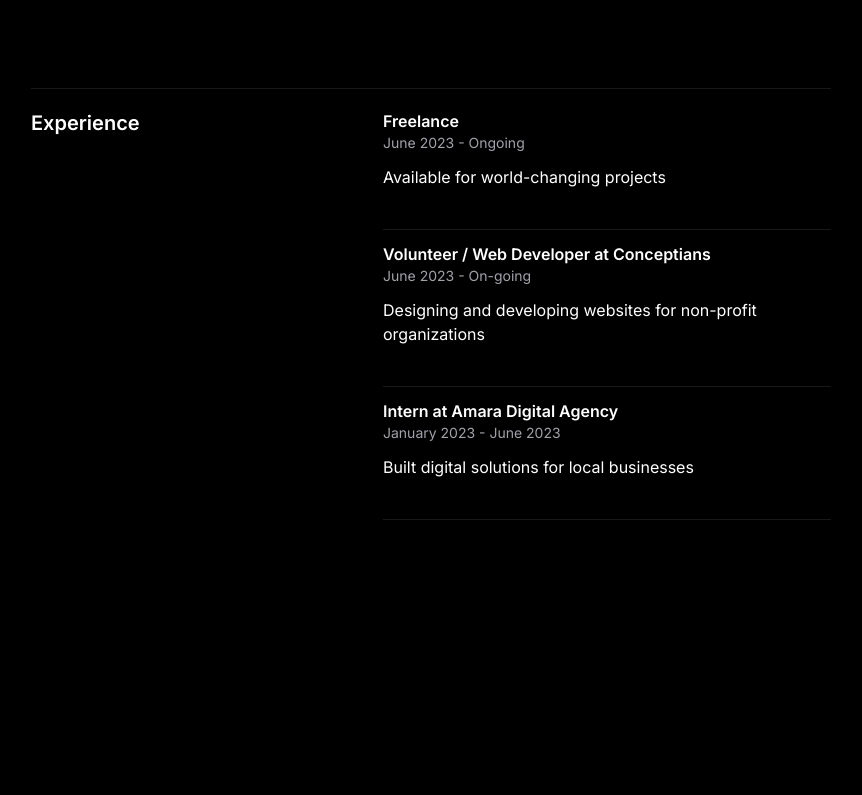
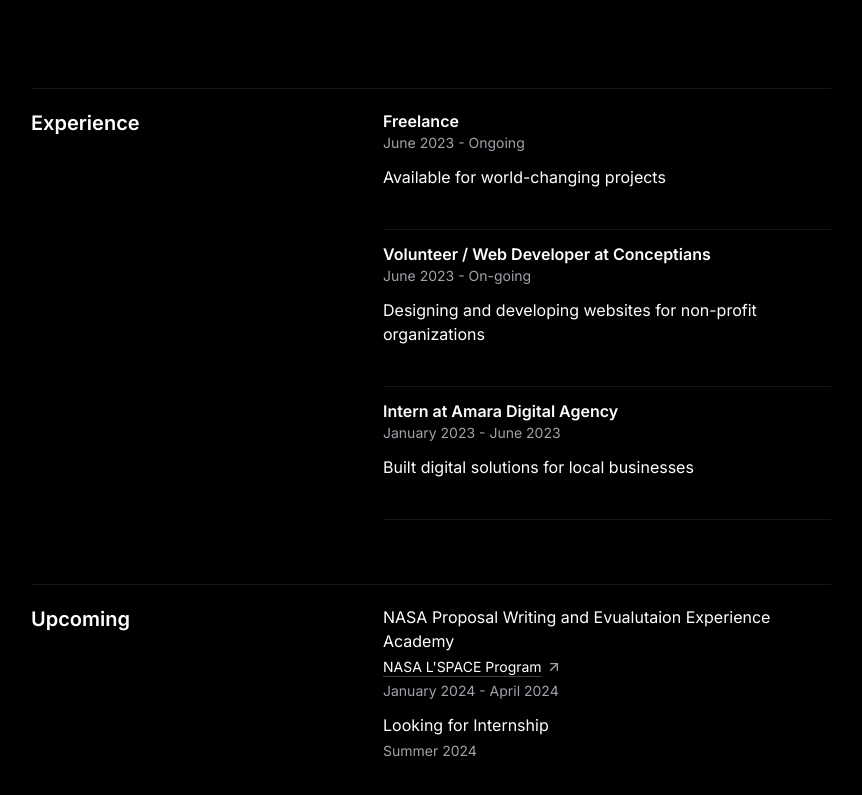
Before and after one commit to JstVex/portfolio, a Next.js app: page /about in a window 1280 px wide. Shown: the part 1204-1999 px from the top of the page, without its empty margins (209-1071 px from the left). Before the commit the page ends 1900 px from the top, so only its background shows below. Built offline with nearby package versions, Linux system fonts and the light colour scheme.

Commit message:
Add Upcoming section

```diff
--- a/app/about/page.tsx
+++ b/app/about/page.tsx
@@ -3,6 +3,7 @@ import AboutMe from "@/components/About/AboutMe";
 import Education from "@/components/About/Education";
 import Capabilities from "@/components/About/Capabilities";
 import Experience from "@/components/About/Experience";
+import UpComing from "@/components/About/UpComing";
 
 const About = () => {
     return (
@@ -11,6 +12,7 @@ const About = () => {
             <Education />
             <Capabilities />
             <Experience />
+            <UpComing />
         </Main>
     );
 }
--- /dev/null
+++ b/components/About/UpComing.tsx
@@ -0,0 +1,33 @@
+import { ArrowUpRight } from "lucide-react";
+import Section from "../Layouts/Section";
+
+const UpComing = () => {
+    return (
+        <Section title="Upcoming">
+            <li className="flex flex-col space-y-1">
+                <h2>
+                    NASA Proposal Writing and Evualutaion Experience Academy
+                </h2>
+                <div className="flex items-center gap-x-1">
+                    <a href="https://www.lspace.asu.edu/" target="_blank" className="text-sm underline underline-offset-4 decoration-zinc-700 transition-colors hover:decoration-zinc-500">
+                        NASA L&apos;SPACE Program
+                    </a>
+                    <ArrowUpRight size={16} className="text-zinc-400" />
+                </div>
+                <div className="text-sm text-zinc-400">
+                    January 2024 - April 2024
+                </div>
+            </li>
+            <li className="flex flex-col space-y-1">
+                <h2>
+                    Looking for Internship
+                </h2>
+                <div className="text-sm text-zinc-400">
+                    Summer 2024
+                </div>
+            </li>
+        </Section>
+    );
+}
+
+export default UpComing;
```
